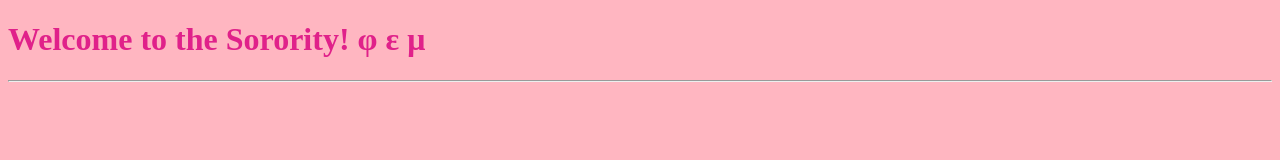
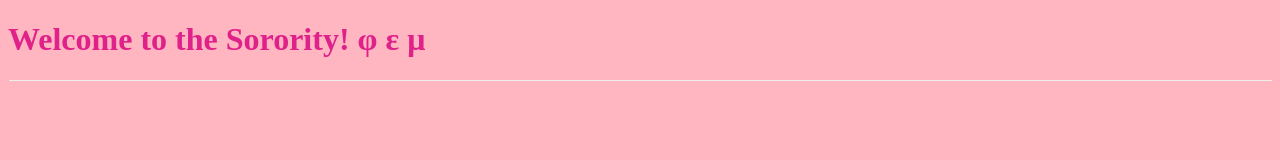
Before and after one commit to SororityFem/SororityFem.github.io, a plain HTML site: page index.html in a window 1280 px wide. Drawn offline with Linux system fonts and the light colour scheme.

Commit message:
Update styles.css

```diff
--- a/styles.css
+++ b/styles.css
@@ -4,7 +4,7 @@ body {
 h1 {
   color: #e0218a;
 }
-hr.new1 {
+hr {
   border-top: 1px #e0218a;
 }
 p {
```
